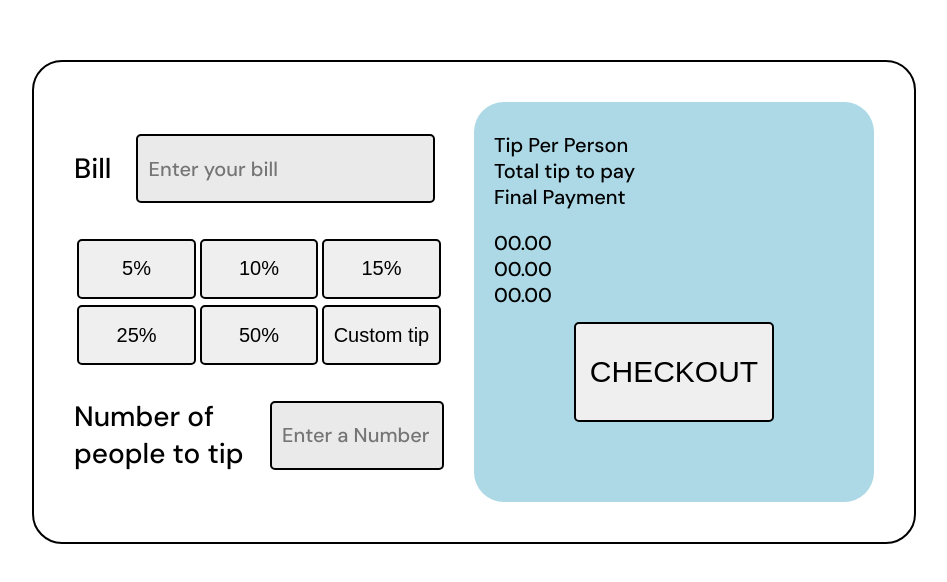
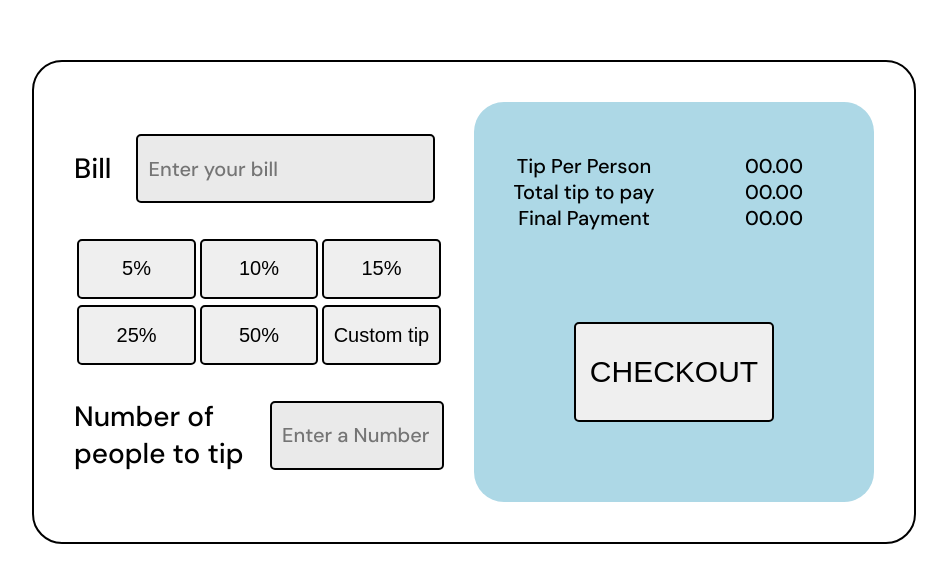
Before and after one commit to Sanwych/Front-End-Challenges.github.io, a plain HTML site: page #1 - Tip calc/index.html in a window 1280 px wide. Shown: the part 140-722 px from the top of the page, without its empty margins (166-1113 px from the left). Drawn offline with Linux system fonts and the light colour scheme; a web font is replaced by a local one.

Commit message:
Update styles.css

```diff
--- a/#1 - Tip calc/styles.css
+++ b/#1 - Tip calc/styles.css
@@ -8,6 +8,7 @@
 ul{
     list-style: none;
     padding-left: 10px;
+    width: 50%;
 }
 
 
@@ -15,10 +16,6 @@ ul{
 input{
     border-radius: 5px;
 
-}
-
-hr{
-    border: 1px solid black;
 }
 
 body{
@@ -100,18 +97,28 @@ body{
 }
 
 .topay{
+    display: flex;
     height: calc(var(--appHeight) / 2 - 40px );
+
+
+
 }
+
+.topay ul{
+    display: flex;
+    flex-direction: column;
+    align-items: center;
+    justify-content: center;
+
+
+}
+
 
 .checkout{
     display: flex;
-    height: calc(var(--appHeight) / 2 - 40px);
+    height: calc(var(--appHeight) / 2);
     justify-content: center;
     align-items: center;
-
-
-
-
 }
 
 #typeAmount{
@@ -166,3 +173,7 @@ body{
     border: 2px solid lightblue;
 
 }
+
+.pressed{
+    background-color: rgba(0, 0, 50, 0.3)
+}
```
